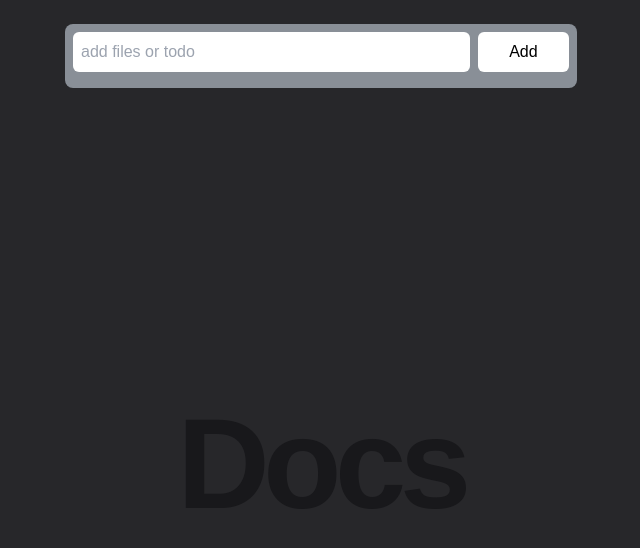
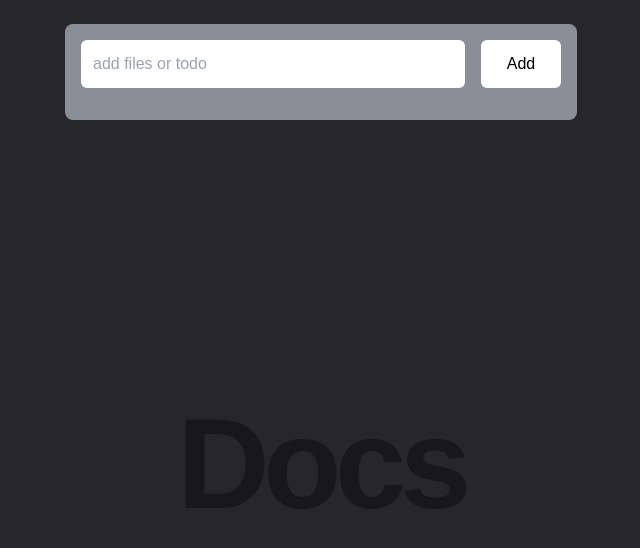
Before and after one commit to kmr-sahil/docs, a React (Vite) app: page / in a window 1280 px wide. Shown: the top 548 px of the page, without its empty margins (319-959 px from the left). Built offline with nearby package versions, Linux system fonts and the light colour scheme.

Commit message:
responsive done

```diff
--- a/src/componets/Foreground.jsx
+++ b/src/componets/Foreground.jsx
@@ -67,27 +67,26 @@ function Foreground() {
   return (
     <>
 
-        <div className='w-[80%] tablet:w-[70%] tablet-lg:w-[50%] laptop:w-[40%] rounded-lg text-[1rem] mx-auto z-[30] fixed top-6 left-1/2 -translate-x-[50%] backdrop-blur-sm bg-slate-300 bg-opacity-60 flex justify-between items-center gap-[0.5rem] transition-all p-[0.5rem] flex-wrap'>
+        <div className='w-[80%] tablet:w-[70%] tablet-lg:w-[50%] laptop:w-[40%] rounded-lg text-[1rem] mx-auto z-[30] fixed top-6 left-1/2 -translate-x-[50%] backdrop-blur-sm bg-slate-300 bg-opacity-60 flex justify-between items-center gap-[0.5rem] tablet:gap-[1rem] transition-all p-[0.5rem] tablet:p-[1rem] flex-wrap'>
 
-
-            <input className='w-[80%] rounded-md p-[0.5rem] outline-slate-600 outline-2'
+            <input className='w-[80%] rounded-md p-[0.5rem] tablet:p-[0.75rem] outline-slate-600 outline-2'
                     placeholder='add files or todo'
                     value={details.title}
                     onChange={(e) => setDetails({...details, title: e.target.value})}
                     onClick={toggleHiddenDiv}
                     onBlur={hideHiddenDiv}
                     />
-            <button onClick={onSubmit} className='w-[15%] h-[40px] flex-grow rounded-md bg-white'>Add</button>
+            <button onClick={onSubmit} className='w-[15%] p-[0.5rem] tablet:p-[0.75rem] flex-grow rounded-md bg-white'>Add</button>
 
-            <div className={`flex flex-wrap gap-[0.5rem] transition-all ease-in-out overflow-hidden ${
+            <div className={`flex flex-wrap gap-[0.5rem] tablet:gap-[1rem] transition-all ease-in-out overflow-hidden ${
                             showHiddenDiv ? 'h-auto max-h-[500px] opacity-100' : 'max-h-[0] opacity-0 pointer-events-none'
                                 }`}
                             style={{ transitionProperty: 'max-height, opacity', transitionDuration: '0.8s' }}
                             ref={hiddenDivRef}
             >
 
-                    <label className='bg-slate-500 p-[0.5rem] w-[100%] flex rounded-md'>
-                        Pick the Card Type :
+                    <label className='bg-slate-500 p-[0.5rem] tablet:p-[0.75rem] w-[100%] flex rounded-md gap-2'>
+                        Pick a Card Type :
                         <select
                                 className='flex-grow rounded-sm'
                                 name="type"
@@ -100,7 +99,7 @@ function Foreground() {
                         </select>
                     </label>
 
-                    <textarea   className='w-[100%] rounded-md p-[0.25rem]'
+                    <textarea   className='w-[100%] rounded-md p-[0.25rem] tablet:p-[0.5rem]'
                                 name="message"
                                 rows="2"
                                 placeholder='your description...'
@@ -109,14 +108,14 @@ function Foreground() {
                     />
 
 
-                    <input className='w-[100%] rounded-md p-[0.25rem]'
+                    <input className='w-[100%] rounded-md p-[0.25rem] tablet:p-[0.5rem]'
                            placeholder='tagTitle'
                            value={details.tagTitle}
                            onChange={(e) => setDetails({...details, tagTitle: e.target.value})}
                     />
 
-                    <label className='bg-slate-500 p-[0.5rem] w-[100%] flex rounded-md'>
-                        Pick Tag color for Card :
+                    <label className='bg-slate-500 p-[0.5rem] tablet:p-[0.75rem] gap-2 w-[100%] flex rounded-md'>
+                        Pick a Tag color :
                         <select className='flex-grow rounded-sm'
                                 name="color"
                                 defaultValue="green"
@@ -128,7 +127,7 @@ function Foreground() {
                         </select>
                     </label>
 
-                    <input className='w-[100%] rounded-md p-[0.25rem]'
+                    <input className='w-[100%] rounded-md p-[0.25rem] tablet:p-[0.5rem]'
                            placeholder='add your link'
                            value={details.link}
                            onChange={(e) => setDetails({...details, link: e.target.value})}
```
